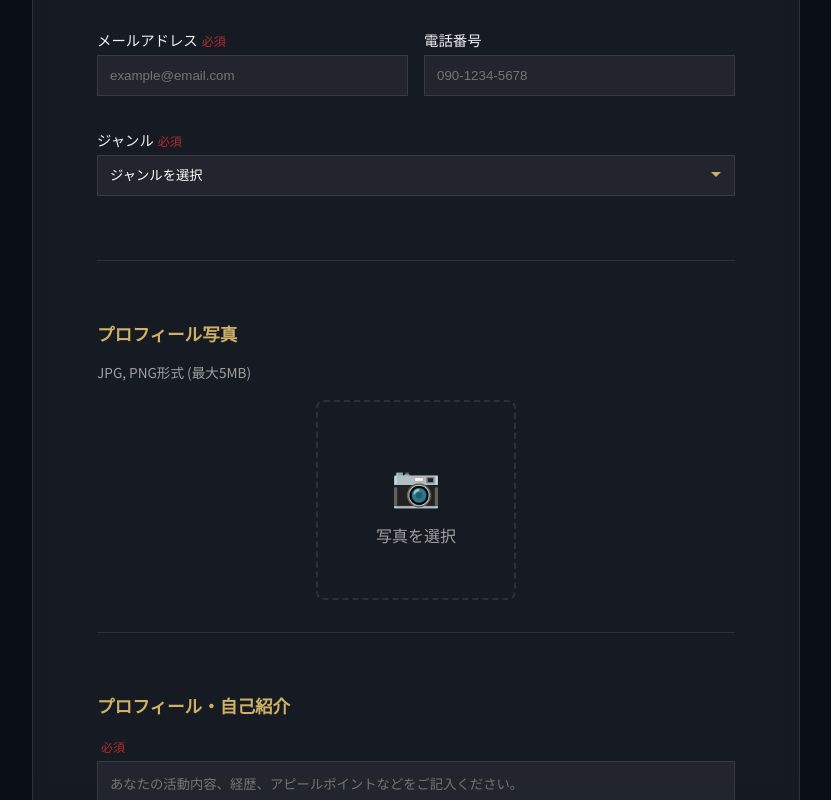
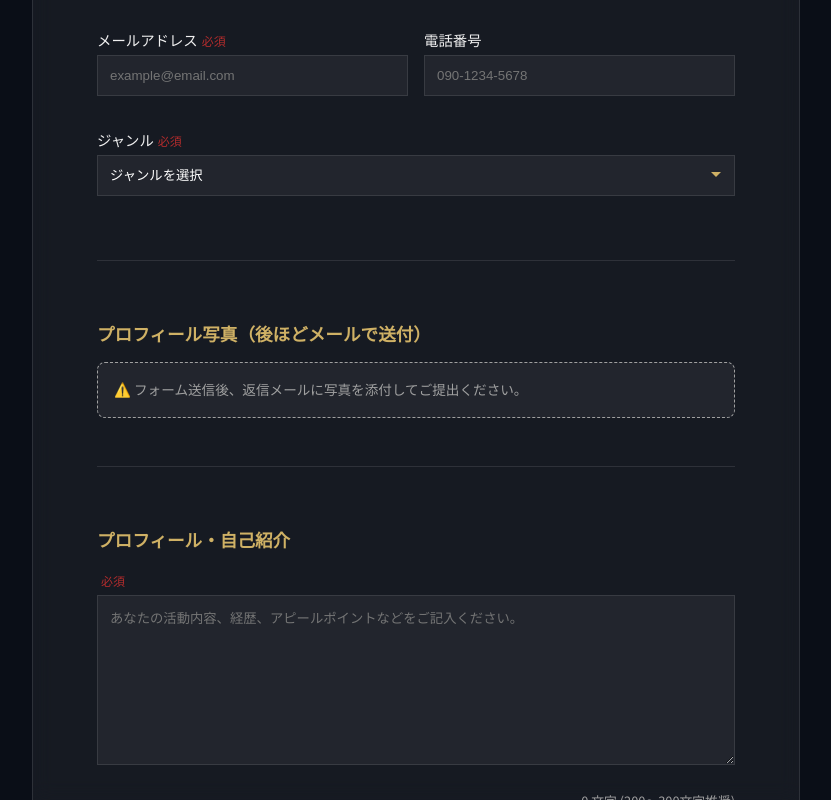
Before and after one commit to ballmawashi/1, a React (Vite) app: page /performer-request in a window 1280 px wide. Shown: the part 500-1300 px from the top of the page, without its empty margins (224-1055 px from the left). Built offline with nearby package versions, Linux system fonts and the light colour scheme; a web font is replaced by a local one.

Commit message:
修正: 写真アップロードを削除（無料プラン対応）、JSエラー防止のためのクリーンアップ

```diff
--- a/src/pages/PerformerRequest.jsx
+++ b/src/pages/PerformerRequest.jsx
@@ -16,7 +16,6 @@ const PerformerRequest = () => {
         youtubeUrl: '',
         photo: null
     });
-    const [photoPreview, setPhotoPreview] = useState(null);
     const [isSubmitting, setIsSubmitting] = useState(false);
     const [submitStatus, setSubmitStatus] = useState(null);
     const [charCount, setCharCount] = useState(0);
@@ -43,9 +42,9 @@ const PerformerRequest = () => {
                 'Music': '音楽',
                 'Modern': 'モダン'
             },
-            photo: 'プロフィール写真',
-            photoDescription: 'JPG, PNG形式 (最大5MB)',
-            photoButton: '写真を選択',
+            photo: 'プロフィール写真（後ほどメールで送付）',
+            photoDescription: 'フォーム送信後、返信メールに写真を添付してご提出ください。',
+            photoButton: '写真を選択', // 未使用になりますが定義は残します
             profile: 'プロフィール・自己紹介',
             profilePlaceholder: 'あなたの活動内容、経歴、アピールポイントなどをご記入ください。',
             charCount: '文字',
@@ -63,7 +62,7 @@ const PerformerRequest = () => {
             submit: '登録リクエストを送信',
             submitting: '送信中...',
             successTitle: '送信完了',
-            successMessage: 'リクエストを受け付けました。管理者が確認後、メールにてご連絡いたします。',
+            successMessage: 'リクエストを受け付けました。自動返信メールが届きますので、そちらにプロフィール写真を添付してご返信ください。',
             errorTitle: 'エラー',
             errorMessage: '送信に失敗しました。時間をおいて再度お試しください。',
             required: '必須',
@@ -88,8 +87,8 @@ const PerformerRequest = () => {
                 'Music': 'Music',
                 'Modern': 'Modern'
             },
-            photo: 'Profile Photo',
-            photoDescription: 'JPG, PNG format (max 5MB)',
+            photo: 'Profile Photo (Send later via email)',
+            photoDescription: 'After submitting, please reply to the confirmation email with your photos.',
             photoButton: 'Choose Photo',
             profile: 'Profile / Self Introduction',
             profilePlaceholder: 'Please describe your activities, background, and appeal points.',
@@ -108,7 +107,7 @@ const PerformerRequest = () => {
             submit: 'Submit Request',
             submitting: 'Submitting...',
             successTitle: 'Submitted',
-            successMessage: 'Your request has been received. We will contact you via email after admin review.',
+            successMessage: 'Your request has been received. Please reply to the confirmation email with your profile photos.',
             errorTitle: 'Error',
             errorMessage: 'Submission failed. Please try again later.',
             required: 'Required',
@@ -124,22 +123,6 @@ const PerformerRequest = () => {
 
         if (name === 'profile') {
             setCharCount(value.length);
-        }
-    };
-
-    const handlePhotoChange = (e) => {
-        const file = e.target.files[0];
-        if (file) {
-            if (file.size > 5 * 1024 * 1024) {
-                alert(language === 'ja' ? 'ファイルサイズは5MB以下にしてください' : 'File size must be under 5MB');
-                return;
-            }
-            setFormData(prev => ({ ...prev, photo: file }));
-            const reader = new FileReader();
-            reader.onloadend = () => {
-                setPhotoPreview(reader.result);
-            };
-            reader.readAsDataURL(file);
         }
     };
 
@@ -168,25 +151,13 @@ const PerformerRequest = () => {
 }`;
 
             // Web3Forms API を使用（無料）
-            // ファイルアップロードのため FormData を使用
-            const formDataToSend = new FormData();
-
-            // 基本フィールド
-            formDataToSend.append("access_key", import.meta.env.VITE_WEB3FORMS_KEY);
-            formDataToSend.append("subject", `【演者登録リクエスト】${formData.performerName}`);
-            formDataToSend.append("from_name", formData.performerName);
-            formDataToSend.append("email", formData.email);
-
-            // スパム対策（Honeypot）: このフィールドが入力されたらスパムと判定
-            formDataToSend.append("botcheck", "");
-
-            // ファイル添付
-            if (formData.photo) {
-                formDataToSend.append("attachment", formData.photo);
-            }
-
-            // メッセージ本文の構築
-            const messageBody = `
+            const data = {
+                access_key: import.meta.env.VITE_WEB3FORMS_KEY,
+                subject: `【演者登録リクエスト】${formData.performerName}`,
+                from_name: formData.performerName,
+                email: formData.email,
+                botcheck: "", // スパム対策（Honeypot）
+                message: `
 ━━━━━━━━━━━━━━━━━━━━━━━━━━━━━━
 　　　　演者登録リクエスト
 ━━━━━━━━━━━━━━━━━━━━━━━━━━━━━━
@@ -201,7 +172,6 @@ const PerformerRequest = () => {
 
 ■ プロフィール:
 ${formData.profile}
-
 ━━━━━━━━━━━━━━━━━━━━━━━━━━━━━━
 　　　承認する場合
 ━━━━━━━━━━━━━━━━━━━━━━━━━━━━━━
@@ -211,18 +181,25 @@ ${formData.profile}
 ${performerJson}
 
 ━━━━━━━━━━━━━━━━━━━━━━━━━━━━━━
+　　　写真の提出について
+━━━━━━━━━━━━━━━━━━━━━━━━━━━━━━
+※このメールへの返信で、プロフィール写真を添付してもらうよう依頼してください。
+
+━━━━━━━━━━━━━━━━━━━━━━━━━━━━━━
 　　　拒否する場合
 ━━━━━━━━━━━━━━━━━━━━━━━━━━━━━━
 
 ${formData.email} 宛にメールで理由をお知らせください。
-            `;
-
-            formDataToSend.append("message", messageBody);
+            `
+            };
 
             const response = await fetch('https://api.web3forms.com/submit', {
                 method: 'POST',
-                // FormDataの場合、Content-Typeヘッダーは自動設定されるため指定しない
-                body: formDataToSend
+                headers: {
+                    'Content-Type': 'application/json',
+                    'Accept': 'application/json'
+                },
+                body: JSON.stringify(data)
             });
 
             const result = await response.json();
@@ -242,7 +219,6 @@ ${formData.email} 宛にメールで理由をお知らせください。
                     youtubeUrl: '',
                     photo: null
                 });
-                setPhotoPreview(null);
                 setCharCount(0);
             } else {
                 console.error('Web3Forms error:', result);
@@ -361,37 +337,13 @@ ${formData.email} 宛にメールで理由をお知らせください。
 
                         <div className="form-section">
                             <h3>{t.photo}</h3>
-                            <p className="section-description">{t.photoDescription}</p>
-
-                            <div className="photo-upload-area">
-                                {photoPreview ? (
-                                    <div className="photo-preview">
-                                        <img src={photoPreview} alt="Preview" />
-                                        <button
-                                            type="button"
-                                            className="remove-photo"
-                                            onClick={() => {
-                                                setPhotoPreview(null);
-                                                setFormData(prev => ({ ...prev, photo: null }));
-                                            }}
-                                        >
-                                            ✕
-                                        </button>
-                                    </div>
-                                ) : (
-                                    <label className="photo-upload-label">
-                                        <input
-                                            type="file"
-                                            accept="image/jpeg,image/png"
-                                            onChange={handlePhotoChange}
-                                            hidden
-                                        />
-                                        <div className="upload-placeholder">
-                                            <span className="upload-icon">📷</span>
-                                            <span>{t.photoButton}</span>
-                                        </div>
-                                    </label>
-                                )}
+                            <div className="section-description" style={{
+                                background: 'rgba(255, 255, 255, 0.05)',
+                                padding: '1rem',
+                                borderRadius: '8px',
+                                border: '1px dashed var(--color-text-muted)'
+                            }}>
+                                <p>⚠️ {t.photoDescription}</p>
                             </div>
                         </div>
 
```
